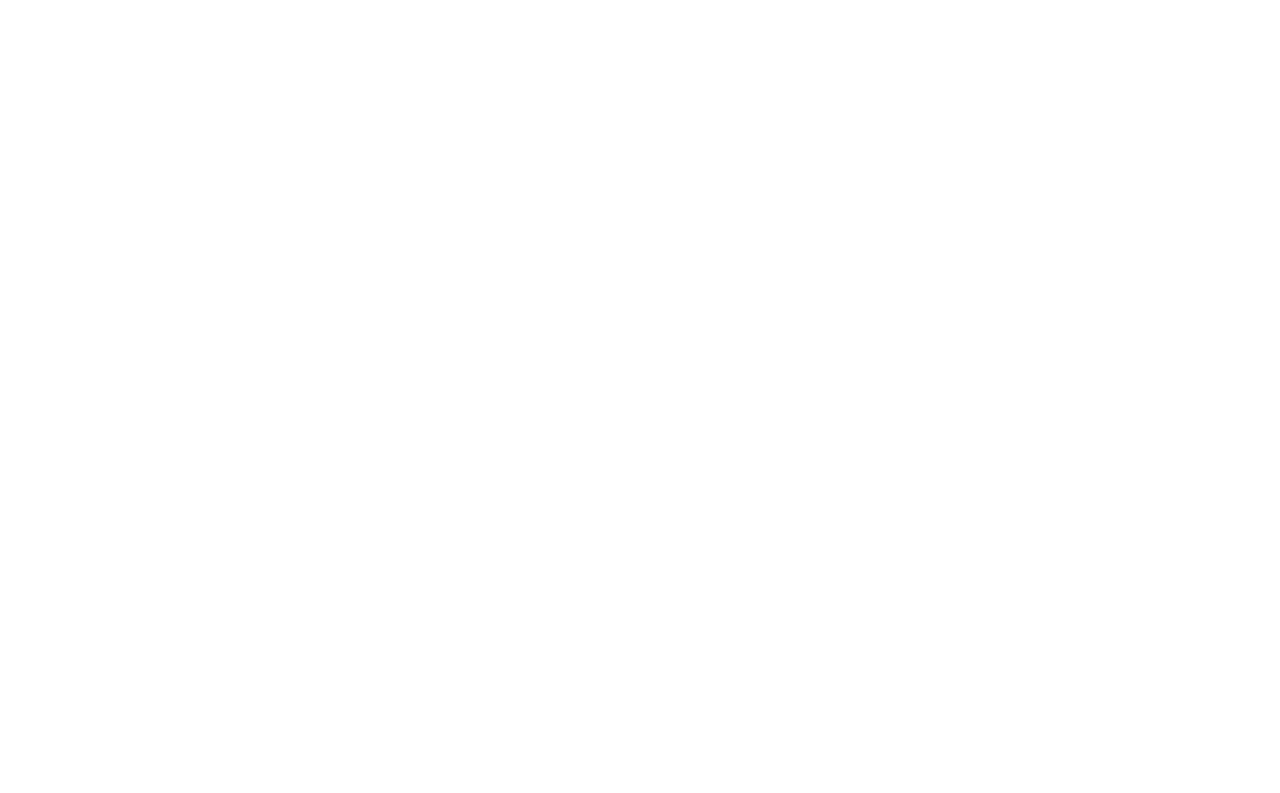
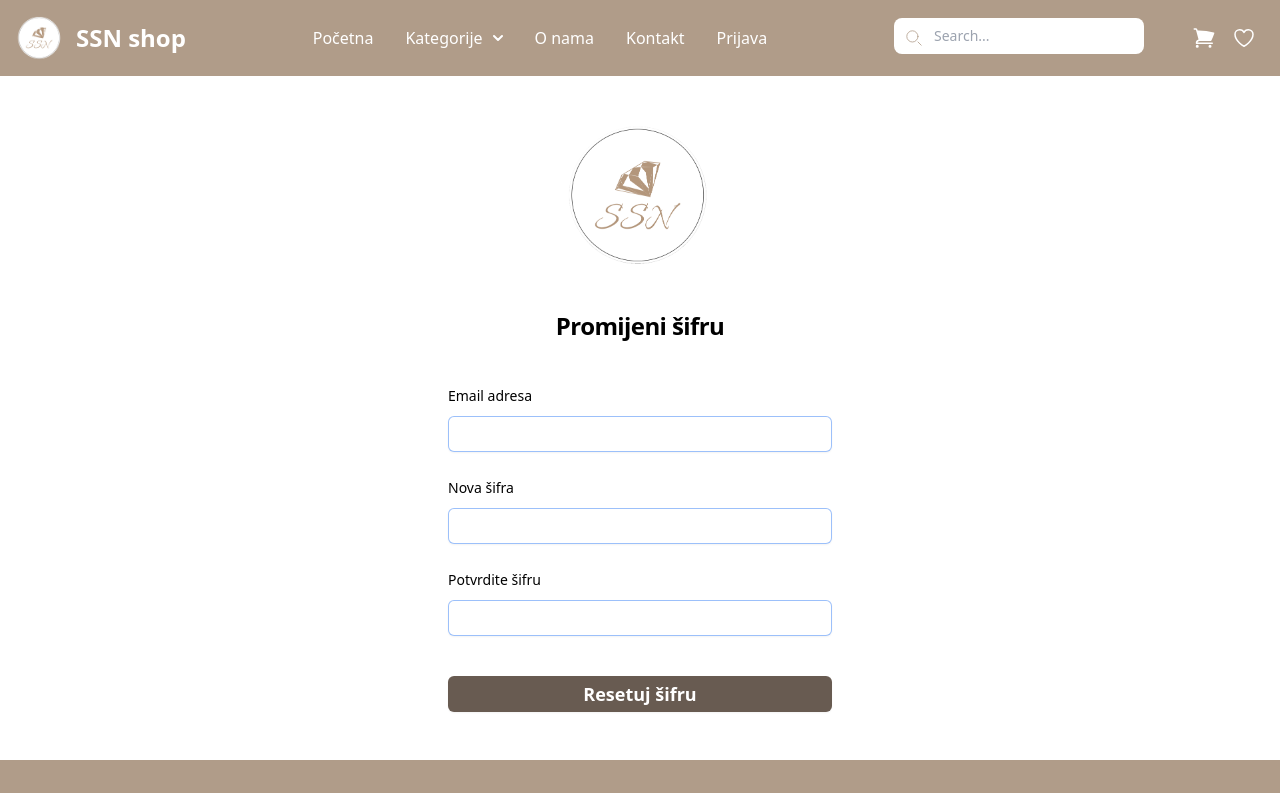
Before and after one commit to inedzma/SSN, a React (Create React App) app: page /zaboravljena-sifra in a window 1280 px wide. Before the commit this address had no page. Shown: the top 793 px of the page. Built offline with nearby package versions, Linux system fonts and the light colour scheme.

Commit message:
forgotPassword

```diff
--- a/src/App.js
+++ b/src/App.js
@@ -6,6 +6,7 @@
 import {Kategorije} from "./pages/Kategorije";
 import {Prijava} from "./pages/Prijava";
 import {Registracija} from "./pages/Registracija";
+import {ZaboravljenaSifra} from './pages/ZaboravljenaSifra';
 
 
 
@@ -18,6 +19,7 @@
                       <Route path="product-list" element={<Kategorije />} />
                       <Route path="prijava" element={<Prijava />} />
                       <Route path="registracija" element={<Registracija />} />
+                      <Route path="zaboravljena-sifra" element={<ZaboravljenaSifra />} />
                       {/*<Route path="*" element={<NoPage />} />*/}
               </Routes>
           </BrowserRouter>
--- a/src/pages/Prijava.js
+++ b/src/pages/Prijava.js
@@ -54,7 +54,7 @@
 
                         </div>
                         <div className="text-sm flex justify-end items-center ">
-                            <a href="#" className="font-semibold text-indigo-600 hover:text-indigo-500 pr-3" >
+                            <a href="/zaboravljena-sifra" className="font-semibold text-indigo-600 hover:text-indigo-500 pr-3" >
                                 Zaboravili ste šifru?
                             </a>
                         </div>
--- a/src/pages/Registracija.js
+++ b/src/pages/Registracija.js
@@ -13,7 +13,7 @@
                         alt="Your Company"
                     />
                     <h2 className="mt-10 text-center text-2xl font-bold leading-9 tracking-tight text-gray-900">
-                        Registrujte se!
+                        Registracija
                     </h2>
                 </div>
 
@@ -108,9 +108,9 @@
 
                         </div>
 
-                        <form class="max-w-sm mx-auto">
-                              <label for="countries" class="block mb-2 text-sm font-medium text-gray-900 dark:text-white">Izaberite državu</label>
-                              <select id="countries" class="bg-gray-50 border-0 text-gray-900 text-sm rounded-lg ring-1 ring-inset ring-gray-300 focus:ring-2 focus:ring-inset focus:ring-indigo-600 block w-full p-2.5 dark:bg-gray-700 dark:ring-gray-600 dark:placeholder-gray-400 dark:text-white dark:focus:ring-indigo-600">
+                        <form className="max-w-sm mx-auto">
+                              <label for="countries" className="block mb-2 text-sm font-medium text-gray-900 dark:text-white">Izaberite državu</label>
+                              <select id="countries" className="bg-gray-50 border-0 text-gray-900 text-sm rounded-lg ring-1 ring-inset ring-gray-300 focus:ring-2 focus:ring-inset focus:ring-indigo-600 block w-full p-2.5 dark:bg-gray-700 dark:ring-gray-600 dark:placeholder-gray-400 dark:text-white dark:focus:ring-indigo-600">
                                 <option>Bosna i Hercegovina</option>
                                 <option>Hrvatska</option>
                                 <option>Srbija</option>
@@ -118,11 +118,11 @@
                               </select>
                             </form>
 
-                        <div class="flex items-start mb-5">
-                          <div class="flex items-center h-5">
-                            <input id="terms" type="checkbox" value="" class="w-4 h-4 border border-gray-300 rounded bg-gray-50 focus:ring-3 focus:ring-blue-300 dark:bg-gray-700 dark:border-gray-600 dark:focus:ring-blue-600 dark:ring-offset-gray-800 dark:focus:ring-offset-gray-800" required />
+                        <div className="flex items-start mb-5">
+                          <div className="flex items-center h-5">
+                            <input id="terms" type="checkbox" value="" className="w-4 h-4 border border-gray-300 rounded bg-gray-50 focus:ring-3 focus:ring-blue-300 dark:bg-gray-700 dark:border-gray-600 dark:focus:ring-blue-600 dark:ring-offset-gray-800 dark:focus:ring-offset-gray-800" required />
                           </div>
-                          <label for="terms" class="ms-2 text-sm font-medium text-gray-900 dark:text-gray-300">Slažem se sa <a href="#" class="text-blue-600 hover:underline dark:text-blue-500">uslovima</a></label>
+                          <label for="terms" className="ms-2 text-sm font-medium text-gray-900 dark:text-gray-300">Slažem se sa <a href="#" className="text-blue-600 hover:underline dark:text-blue-500">uslovima</a></label>
                         </div>
                         <div>
                             <button
--- /dev/null
+++ b/src/pages/ZaboravljenaSifra.js
@@ -0,0 +1,96 @@
+import React from "react";
+import Layout from "../components/Layout";
+
+export const ZaboravljenaSifra = () => {
+    return (
+      <Layout className="pt-30">
+
+      <div className="flex min-h-full flex-1 flex-col justify-center px-6 py-12 lg:px-8">
+                      <div className="sm:mx-auto sm:w-full sm:max-w-sm">
+                          <img
+                              className="mx-auto h-36 w-auto"
+                              src="ssn-logo.png"
+                              alt="Your Company"
+                          />
+                          <h2 className="mt-10 text-center text-2xl font-bold leading-9 tracking-tight text-gray-900">
+                              Promijeni šifru
+                          </h2>
+                      </div>
+
+                      <div className="mt-10 sm:mx-auto sm:w-full sm:max-w-sm">
+                          <form className="space-y-6" action="#" method="POST">
+
+
+                              <div>
+                                  <label htmlFor="email" className="block text-sm font-medium leading-6 text-gray-900">
+                                      Email adresa
+                                  </label>
+                                  <div className="mt-2">
+                                      <input
+                                          id="email"
+                                          name="email"
+                                          type="email"
+                                          autoComplete="email"
+                                          required
+                                          className="pl-3 block w-full rounded-md border-0 py-1.5 text-gray-900 shadow-sm ring-1 ring-inset ring-gray-300 placeholder:text-gray-400 focus:ring-2 focus:ring-inset focus:ring-indigo-600 sm:text-sm sm:leading-6"
+                                      />
+                                  </div>
+                              </div>
+
+                              <div>
+                                  <div className="flex items-center justify-between">
+                                      <label htmlFor="password" className="block text-sm font-medium leading-6 text-gray-900">
+                                          Nova šifra
+                                      </label>
+                                  </div>
+
+
+
+                                  <div className="mt-2">
+                                      <input
+                                          id="password"
+                                          name="password"
+                                          type="password"
+                                          autoComplete="current-password"
+                                          required
+                                          className="pl-3 block w-full rounded-md border-0 py-1.5 text-gray-900 shadow-sm ring-1 ring-inset ring-gray-300 placeholder:text-gray-400 focus:ring-2 focus:ring-inset focus:ring-indigo-600 sm:text-sm sm:leading-6"
+                                      />
+                                  </div>
+
+                              </div>
+                              <div>
+                                  <div className="flex items-center justify-between">
+                                      <label htmlFor="repeat-password" className="block text-sm font-medium leading-6 text-gray-900">
+                                          Potvrdite šifru
+                                      </label>
+                                  </div>
+
+
+
+                                  <div className="mt-2">
+                                      <input
+                                          id="repeat-password"
+                                          name="repeat-password"
+                                          type="password"
+                                          autoComplete="current-password"
+                                          required
+                                          className="mb-10 pl-3 block w-full rounded-md border-0 py-1.5 text-gray-900 shadow-sm ring-1 ring-inset ring-gray-300 placeholder:text-gray-400 focus:ring-2 focus:ring-inset focus:ring-indigo-600 sm:text-sm sm:leading-6"
+                                      />
+                                  </div>
+
+                              </div>
+                              <div>
+                                  <button
+                                      type="submit"
+                                      className="flex w-full justify-center rounded-md bg-customColor2 px-3 py-1.5 text-lg font-semibold leading-6 text-white shadow-sm hover:bg-customColor3 focus-visible:outline focus-visible:outline-2 focus-visible:outline-offset-2 focus-visible:outline-indigo-600"
+                                  >
+                                      Resetuj šifru
+                                  </button>
+                              </div>
+                          </form>
+                      </div>
+                  </div>
+
+              </Layout>
+    )
+}
```
